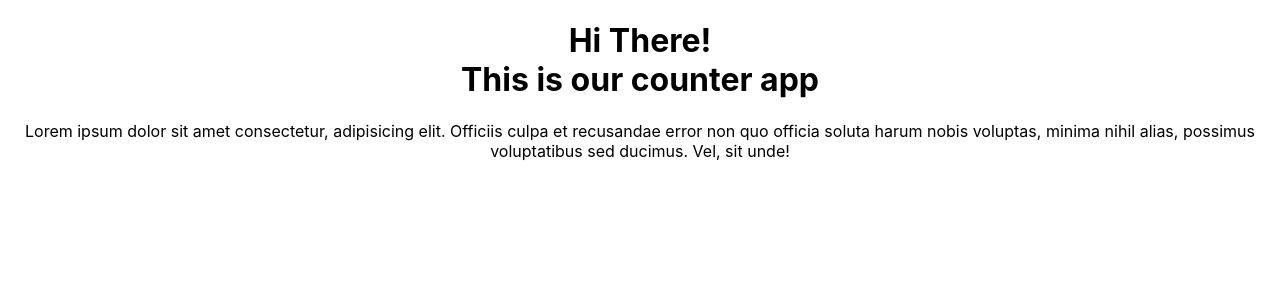
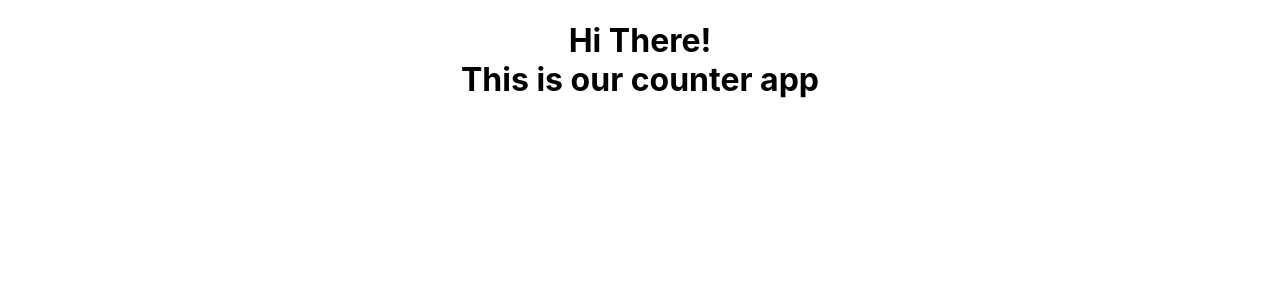
Before and after one commit to Rubayet-billah/react-redux-3, a React (Create React App) app: page / in a window 1280 px wide. Shown: the top 300 px of the page. Built offline with nearby package versions, Linux system fonts and the light colour scheme.

Commit message:
commit changed

```diff
--- a/src/features/counter/CounterView.js
+++ b/src/features/counter/CounterView.js
@@ -4,7 +4,6 @@ const CounterView = () => {
     return (
         <div>
             <h1>Hi There! <br /> This is our counter app</h1>
-            <p>Lorem ipsum dolor sit amet consectetur, adipisicing elit. Officiis culpa et recusandae error non quo officia soluta harum nobis voluptas, minima nihil alias, possimus voluptatibus sed ducimus. Vel, sit unde!</p>
         </div>
     );
 };
```
